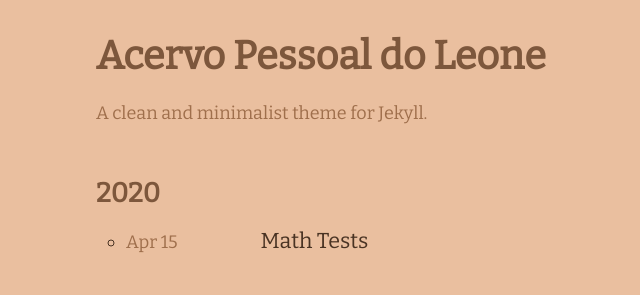
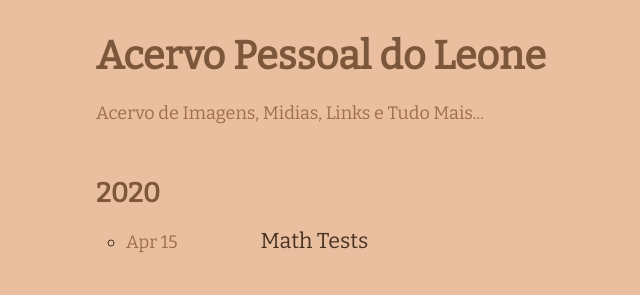
Before and after one commit to parchment-agoraphobia/acervo, a Jekyll site: the page built from index.md, in a window 1280 px wide. Shown: the top 295 px of the page, without its empty margins (174-814 px from the left). Built offline with Jekyll 4.4.1, drawn with Linux system fonts in a browser that asks for light colours; nearby versions of some CDN libraries.

Commit message:
nova descricao

```diff
--- a/_config.yml
+++ b/_config.yml
@@ -4,7 +4,7 @@ email: leoneschifoso@protonmail.com # your email shown in the footer
 url: "https://parchment-agoraphobia.github.io/acervo"  # this is your site's root address.
 baseur: "/"
 description: > # this means to ignore newlines until "show_excerpts:"
-  A clean and minimalist theme for Jekyll.
+  Acervo de Imagens, Midias, Links e Tudo Mais...
 favicon: "./favicon.ico" # set the favicon of the site
 
 show_excerpts: false # set to true to show excerpts on the homepage
```
